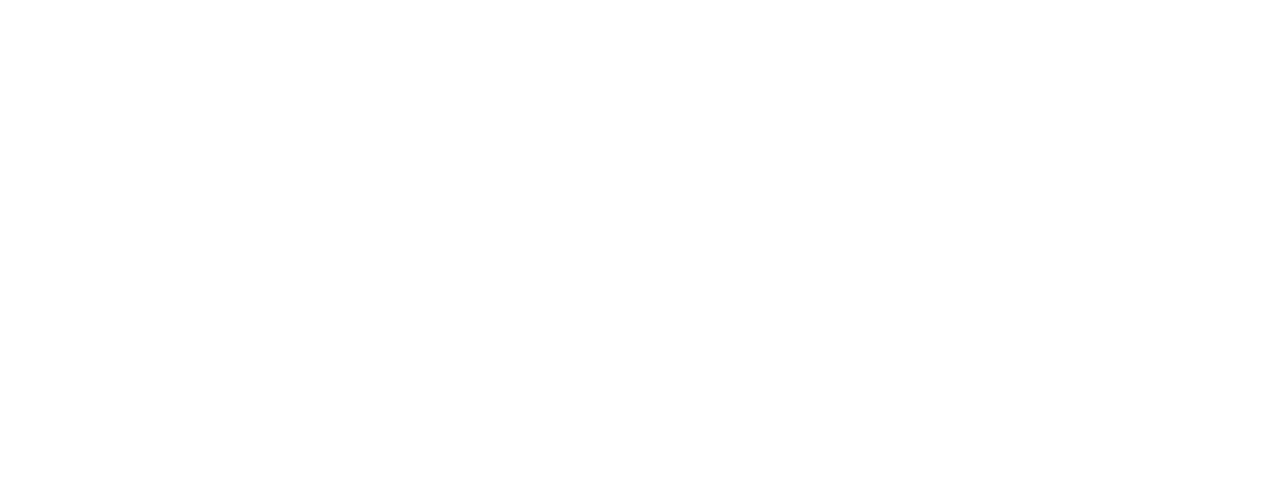
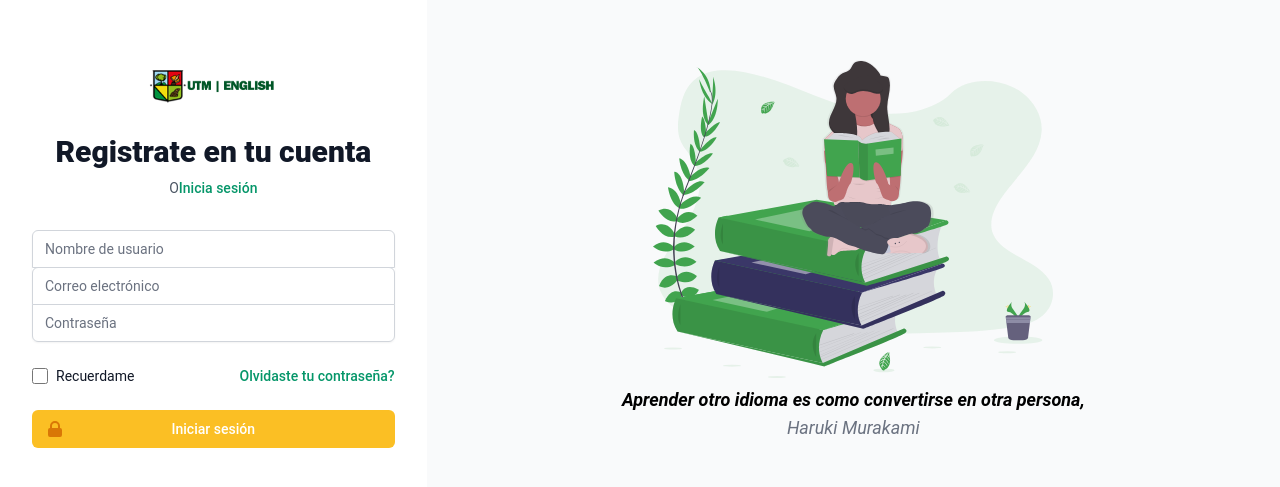
Before and after one commit to dvelez3815/eLearningUTMFCI, a React (Create React App) app: page /signup in a window 1280 px wide. Shown: the part 145-632 px from the top of the page. Built offline with nearby package versions, Linux system fonts and the light colour scheme.

Commit message:
signup, notfound, link router listos

```diff
--- a/src/App.js
+++ b/src/App.js
@@ -1,27 +1,27 @@
-import logo from './logo.svg';
-import './App.css';
-import {
-  BrowserRouter as Router,
-  Route
-} from "react-router-dom";
-
-
+import logo from "./logo.svg";
+import "./App.css";
+import { BrowserRouter as Router, Route, Switch } from "react-router-dom";
 
 /* Pages */
-import ActivitiesPage from './pages/ActivitiesPage/ActivitiesPage'
-import HomePage from './pages/HomePage/HomePage';
-import AutenticationFormPage from './pages/AutenticationFormPage/AutenticationFormPage'
+import ActivitiesPage from "./pages/ActivitiesPage/ActivitiesPage";
+import HomePage from "./pages/HomePage/HomePage";
+import SigInPage from "./pages/SigInPage/SigInPage";
+import SignUpPage from "./pages/SignUpPage/SignUpPage";
+import NotFoundPage from "./pages/NotFoundPage/NotFoundPage";
+
 function App() {
   return (
     <Router>
       <div className="App">
-          <Route exact path="/activities" component={ActivitiesPage}></Route>
-          <Route exact path="/signin" component={AutenticationFormPage}></Route>
-          <Route exact path="/" component={HomePage}></Route>
-
+        <Switch>
+          <Route exact path="/activities" component={ActivitiesPage} />
+          <Route exact path="/signin" component={SigInPage} />
+          <Route exact path="/signup" component={SignUpPage} />
+          <Route exact path="/" component={HomePage} />
+          <Route component={NotFoundPage} />
+        </Switch>
       </div>
     </Router>
-
   );
 }
 
--- a/src/components/NavBar/NavBar.js
+++ b/src/components/NavBar/NavBar.js
@@ -1,27 +1,31 @@
 import React from "react";
 
-import logo from '../../assets/resource/Logo_Provicional.png';
-
+import logo from "../../assets/resource/Logo_Provicional.png";
+import {Link} from 'react-router-dom';
 class NavBar extends React.Component {
-  constructor(props){
-    super(props)
+  constructor(props) {
+    super(props);
   }
   render() {
     return (
-        <nav className="shadow-sm flex items-center justify-between flex-wrap bg-gray-50 p-6">
+      <nav className="shadow-sm flex items-center justify-between flex-wrap bg-gray-50 p-4">
         <div className="flex items-center flex-shrink-0 text-white mr-6">
-            <img src={logo} className="block h-8 w-auto" alt="LogoUtm"></img>
+          <img src={logo} className="block h-8 w-auto" alt="LogoUtm"></img>
         </div>
         {/* prueba */}
-        <div className="absolute inset-y-0 right-0 flex items-center pr-2 sm:static sm:inset-auto sm:ml-6 sm:pr-0">
-        <button className="h-8 px-5 text-gray-400 transition-colors duration-150 border border-gray-300  rounded-lg focus:shadow-outline hover:bg-gray-300 hover:text-white font-bold">Registrate</button>
+        <div className={`absolute inset-y-0 right-0 flex items-center pr-2 sm:static sm:inset-auto sm:ml-6 sm:pr-0 ${this.props.ocultar}`}id="botones">
+          <button className="h-8 px-5 text-gray-400 transition-colors duration-150 border border-gray-300  rounded-lg focus:shadow-outline hover:bg-gray-300 hover:text-white font-bold">
+           <Link to="/signup">Registrate</Link>
+          </button>
 
-        <div className="ml-3 relative">
-          <div>
-          <button className="h-8 px-5 text-white font-bold transition-colors duration-150 bg-yellow-400 rounded-lg focus:shadow-outline hover:bg-yellow-500">Inicia sesión</button>
+          <div className="ml-3 relative">
+            <div>
+              <button className="h-8 px-5 text-white font-bold transition-colors duration-150 bg-yellow-400 rounded-lg focus:shadow-outline hover:bg-yellow-500">
+               <Link to="/signin">Inicia sesión</Link>
+              </button>
+            </div>
           </div>
         </div>
-      </div>
       </nav>
     );
   }
--- a/src/pages/HomePage/HomePage.js
+++ b/src/pages/HomePage/HomePage.js
@@ -2,7 +2,7 @@ import React from "react";
 import NavBar from "../../components/NavBar/NavBar";
 import circulos from "../../assets/resource/Semi_Circulo.png";
 import chica from "../../assets/resource/CHICA.png";
-
+import {Link} from  "react-router-dom"
 class HomePage extends React.Component {
   render() {
     return (
@@ -24,12 +24,12 @@ class HomePage extends React.Component {
               </h3>
               <div class="pt-4">
                 <button class=" w-1/2 bg-yellow-400 hover:bg-yellow-500 text-white font-bold py-2 px-4 rounded-full">
-                  Empieza
+                  <Link to="/signup">Empieza</Link>
                 </button>
               </div>
               <div class="pt-4">
                 <button class=" w-1/2 bg-gray-400 hover:bg-gray-300 text-white font-bold py-2 px-4 rounded-full">
-                  Ya tengo una cuenta
+                <Link to="/signin">Ya tengo una cuenta</Link>
                 </button>
               </div>
             </div>
--- /dev/null
+++ b/src/pages/NotFoundPage/NotFoundPage.js
@@ -0,0 +1,33 @@
+import React from "react";
+import NavBar from "../../components/NavBar/NavBar";
+import img1 from "../../assets/resource/notFound.svg";
+import { Link } from "react-router-dom";
+class NotFoundPage extends React.Component {
+  render() {
+    return (
+      <div>
+        <NavBar ocultar="invisible"></NavBar>
+        <div className="container mx-auto w-screen ">
+          <div className="min-h-full flex-col flex items-center justify-center py-12 px-4 sm:px-6 lg:px-8">
+            <div>
+              <img src={img1} width="400"></img>
+            </div>
+            <div>
+              <h3 className="text-xl p-2 font-semibold italic mt-3">
+                Opps, parece que estas en medio de la nada
+              </h3>
+              <h3 className="text-lg p-2 text-gray-500 font-normal">
+                Déjame guiarte de
+                <span  className="text-green-600">
+                  <Link to="/">regreso a casa</Link>
+                </span>
+              </h3>
+            </div>
+          </div>
+        </div>
+      </div>
+    );
+  }
+}
+
+export default NotFoundPage;
--- /dev/null
+++ b/src/pages/SignUpPage/SignUpPage.js
@@ -0,0 +1,156 @@
+import React from 'react'
+import logo from "../../assets/resource/Logo_Provicional.png";
+import img1 from "../../assets/resource/sign.svg";
+
+class SignUpPage extends React.Component{
+
+    render(){
+        return(
+            <div className=" ">
+            <div className="flex h-screen ">
+              <div className=" w-1/3 ">
+                <div className="min-h-screen flex items-center justify-center  py-12 px-4 sm:px-6 lg:px-8">
+                  <div className="max-w-md w-full space-y-8">
+                    <div>
+                      <img
+                        className="mx-auto h-12 w-auto"
+                        src={logo}
+                        alt="Workflow"
+                      />
+                      <h2 className="mt-6 text-center text-3xl font-extrabold text-gray-900">
+                      Registrate en tu cuenta
+                      </h2>
+                      <p className="mt-2 text-center text-sm text-gray-600">
+                        O
+                        <a
+                          href="/signin"
+                          className="font-medium text-green-600 hover:text-green-500"
+                        >
+                          Inicia sesión
+                        </a>
+                      </p>
+                    </div>
+                    <form className="mt-8 space-y-6" action="#" method="POST">
+                      <input type="hidden" name="remember" value="true" />
+                      <div className="rounded-md shadow-sm -space-y-px">
+                        <div>
+                          <label for="email-address" className="sr-only">
+                            Email address
+                          </label>
+                          <input
+                            id="name"
+                            name="name"
+                            type="text"
+                            autocomplete="name"
+                            required
+                            className="appearance-none rounded-none relative block w-full px-3 py-2 border border-gray-300 placeholder-gray-500 text-gray-900 rounded-t-md focus:outline-none focus:ring-yellow-500 focus:border-yellow-500 focus:z-10 sm:text-sm"
+                            placeholder="Nombre de usuario"
+                          />
+                        </div>
+                        <div>
+                          <label for="email-address" className="sr-only">
+                            Email address
+                          </label>
+                          <input
+                            id="email-address"
+                            name="email"
+                            type="email"
+                            autocomplete="email"
+                            required
+                            className="appearance-none rounded-none relative block w-full px-3 py-2 border border-gray-300 placeholder-gray-500 text-gray-900 rounded-t-md focus:outline-none focus:ring-yellow-500 focus:border-yellow-500 focus:z-10 sm:text-sm"
+                            placeholder="Correo electrónico"
+                          />
+                        </div>
+                        <div>
+                          <label for="password" className="sr-only">
+                            Password
+                          </label>
+                          <input
+                            id="password"
+                            name="password"
+                            type="password"
+                            autocomplete="current-password"
+                            required
+                            className="appearance-none rounded-none relative block w-full px-3 py-2 border border-gray-300 placeholder-gray-500 text-gray-900 rounded-b-md focus:outline-none focus:ring-yellow-500 focus:border-yellow-500 focus:z-10 sm:text-sm"
+                            placeholder="Contraseña"
+                          />
+                        </div>
+                      </div>
+
+                      <div className="flex items-center justify-between">
+                        <div className="flex items-center">
+                          <input
+                            id="remember-me"
+                            name="remember-me"
+                            type="checkbox"
+                            className="h-4 w-4 text-yellow-600 focus:ring-yellow-500 border-gray-300 rounded"
+                          />
+                          <label
+                            for="remember-me"
+                            className="ml-2 block text-sm text-gray-900"
+                          >
+                            Recuerdame
+                          </label>
+                        </div>
+
+                        <div className="text-sm">
+                          <a
+                            href="#"
+                            className="font-medium text-green-600 hover:text-green-500"
+                          >
+                            Olvidaste tu contraseña?
+                          </a>
+                        </div>
+                      </div>
+
+                      <div>
+                        <button
+                          type="submit"
+                          className="group relative w-full flex justify-center py-2 px-4 border border-transparent text-sm font-medium rounded-md text-white bg-yellow-400 hover:bg-yellow-300 focus:outline-none focus:ring-2 focus:ring-offset-2
+                          focus:ring-yellow-400"
+                        >
+                          <span className="absolute left-0 inset-y-0 flex items-center pl-3">
+                            <svg
+                              className="h-5 w-5 text-yellow-600 group-hover:text-yellow-500"
+                              xmlns="http://www.w3.org/2000/svg"
+                              viewBox="0 0 20 20"
+                              fill="currentColor"
+                              aria-hidden="true"
+                            >
+                              <path
+                                fill-rule="evenodd"
+                                d="M5 9V7a5 5 0 0110 0v2a2 2 0 012 2v5a2 2 0 01-2 2H5a2 2 0 01-2-2v-5a2 2 0 012-2zm8-2v2H7V7a3 3 0 016 0z"
+                                clip-rule="evenodd"
+                              />
+                            </svg>
+                          </span>
+                          Iniciar sesión
+                        </button>
+                      </div>
+                    </form>
+                  </div>
+                </div>
+              </div>
+              <div className="w-2/3 ">
+                <div className="min-h-screen flex-col flex items-center justify-center bg-gray-50 py-12 px-4 sm:px-6 lg:px-8">
+                  <div>
+                    <img src={img1} width="400"></img>
+                  </div>
+                  <div>
+                    <h3 className="text-lg p-2 font-semibold italic">
+                      Aprender otro idioma es como convertirse en otra persona,
+                      <br />
+                      <span className="text-gray-500 font-normal italic">
+                        Haruki Murakami
+                      </span>
+                    </h3>
+                  </div>
+                </div>
+              </div>
+            </div>
+          </div>
+        )
+    }
+}
+
+export default SignUpPage;
```
Also changed, not shown: src/pages/SigInPage/SigInPage.js (renamed from src/pages/AutenticationFormPage/AutenticationFormPage.js, +9 -6 lines), src/assets/resource/notFound.svg (added), src/pages/SigInPage/SigInPage.css (added).
